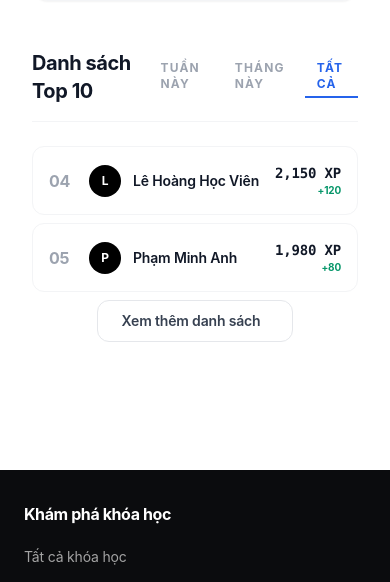
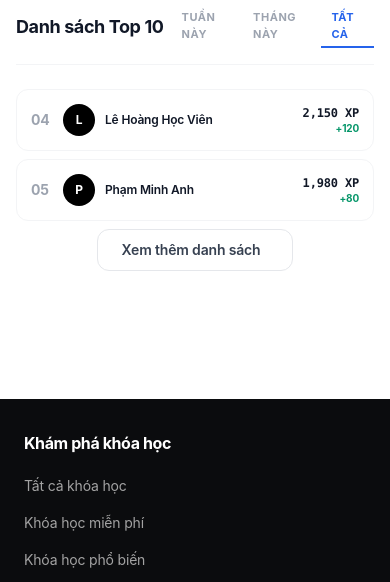
Before and after one commit to anh-66/online_elearning, a Laravel app: page /leaderboard in a window 390 px wide. Shown: the part 1264-1846 px from the top of the page. Run offline with Laravel 12, Linux system fonts and the light colour scheme; data comes from the database, SQL or seed files in the repository; data that the repository does not hold is empty; style sheets or scripts are compiled from the project's sources; parts of the project's set-up code (start-up, migrations or seed data) failed here and were passed over; some libraries are stand-ins or nearby versions; some web fonts are replaced.

Commit message:
toi_uu_di_dong

```diff
--- a/resources/views/leaderboard/index.blade.php
+++ b/resources/views/leaderboard/index.blade.php
@@ -54,21 +54,21 @@
 <div class="min-h-screen bg-white dark:bg-[#0d1117] text-[#111827] dark:text-neutral-100 flex flex-col">
     <main class="flex-1 overflow-y-auto pb-20">
         <!-- Title Section -->
-        <section class="max-w-6xl mx-auto px-8 pt-12 pb-8 text-center">
-            <h1 class="text-4xl font-bold mb-4 tracking-tight text-gray-900 dark:text-white">
+        <section class="max-w-6xl mx-auto px-4 sm:px-8 pt-8 sm:pt-12 pb-6 sm:pb-8 text-center">
+            <h1 class="text-3xl sm:text-4xl font-bold mb-3 sm:mb-4 tracking-tight text-gray-900 dark:text-white">
                 Bảng Xếp Hạng Điểm Tích Lũy
             </h1>
-            <p class="text-gray-500 dark:text-gray-400 max-w-2xl mx-auto text-sm sm:text-base leading-relaxed">
+            <p class="text-gray-500 dark:text-gray-400 max-w-2xl mx-auto text-sm sm:text-base leading-relaxed px-2">
                 Vinh danh những người dùng tích cực nhất trong cộng đồng dựa trên điểm số hoạt động và đóng góp thực tế.
             </p>
         </section>
 
         <!-- Stepped Podium Top 3 -->
-        <section class="max-w-6xl mx-auto px-8 mb-16 pt-6">
-            <div class="flex flex-col md:flex-row items-end justify-center gap-6 md:gap-0">
+        <section class="max-w-6xl mx-auto px-4 sm:px-8 mb-12 sm:mb-16 pt-4 sm:pt-6">
+            <div class="flex flex-col md:flex-row items-center md:items-end justify-center gap-10 md:gap-0">
                 <!-- RANK 2: BẠC (SILVER) - Khung Rank 2 -->
-                <div class="w-full md:w-1/3 order-2 md:order-1">
-                    <div class="bg-white dark:bg-neutral-900 border border-gray-100 dark:border-neutral-800 rounded-2xl p-6 text-center shadow-sm relative z-10 transform translate-y-4 md:translate-y-8">
+                <div class="w-full max-w-sm md:max-w-none md:w-1/3 order-2 md:order-1">
+                    <div class="bg-white dark:bg-neutral-900 border border-gray-100 dark:border-neutral-800 rounded-2xl p-6 text-center shadow-sm relative z-10 transform translate-y-0 md:translate-y-8">
                         <div class="absolute -top-8 left-1/2 -translate-x-1/2 w-12 h-12 text-white rounded-full flex items-center justify-center font-bold border-4 border-white dark:border-neutral-900 shadow-md z-30"
                              style="background-color: #C0C0C0;">
                             2
@@ -99,8 +99,8 @@
                 </div>
 
                 <!-- RANK 1: VÀNG (GOLD) - Khung Rank 3 Kim Cương (Cao nhất) -->
-                <div class="w-full md:w-1/3 order-1 md:order-2 px-2">
-                    <div class="bg-white dark:bg-neutral-900 border-2 border-blue-600 rounded-2xl p-8 text-center shadow-xl relative z-20">
+                <div class="w-full max-w-sm md:max-w-none md:w-1/3 order-1 md:order-2 px-0 md:px-2">
+                    <div class="bg-white dark:bg-neutral-900 border-2 border-blue-600 rounded-2xl p-6 sm:p-8 text-center shadow-xl relative z-20">
                         <div class="absolute -top-10 left-1/2 -translate-x-1/2 w-16 h-16 text-white rounded-full flex items-center justify-center font-extrabold text-2xl border-4 border-white dark:border-neutral-900 shadow-lg z-30"
                              style="background-color: #FFD700;">
                             1
@@ -131,8 +131,8 @@
                 </div>
 
                 <!-- RANK 3: ĐỒNG (BRONZE) - Khung Rank 1 Sắt (Thấp nhất) -->
-                <div class="w-full md:w-1/3 order-3 md:order-3">
-                    <div class="bg-white dark:bg-neutral-900 border border-gray-100 dark:border-neutral-800 rounded-2xl p-6 text-center shadow-sm relative z-10 transform translate-y-4 md:translate-y-8">
+                <div class="w-full max-w-sm md:max-w-none md:w-1/3 order-3 md:order-3">
+                    <div class="bg-white dark:bg-neutral-900 border border-gray-100 dark:border-neutral-800 rounded-2xl p-6 text-center shadow-sm relative z-10 transform translate-y-0 md:translate-y-8">
                         <div class="absolute -top-8 left-1/2 -translate-x-1/2 w-12 h-12 text-white rounded-full flex items-center justify-center font-bold border-4 border-white dark:border-neutral-900 shadow-md z-30"
                              style="background-color: #CD7F32;">
                             3
@@ -165,22 +165,22 @@
         </section>
 
         <!-- Danh sách Top 10 -->
-        <section class="max-w-4xl mx-auto px-8" x-data="{ expanded: false }">
-            <div class="flex items-center justify-between mb-6 pb-4 border-b border-gray-100 dark:border-neutral-800">
-                <h2 class="font-bold text-xl text-gray-900 dark:text-white">
+        <section class="max-w-4xl mx-auto px-4 sm:px-8" x-data="{ expanded: false }">
+            <div class="flex items-center justify-between mb-6 pb-4 border-b border-gray-100 dark:border-neutral-800 gap-2">
+                <h2 class="font-bold text-lg sm:text-xl text-gray-900 dark:text-white shrink-0">
                     Danh sách Top 10
                 </h2>
-                <div class="flex gap-2">
+                <div class="flex gap-1 sm:gap-2">
                     <a href="{{ route('leaderboard.index', ['timeframe' => 'week']) }}"
-                       class="text-xs font-bold uppercase tracking-widest px-3 py-1 transition-colors {{ $timeframe === 'week' ? 'text-blue-600 border-b-2 border-blue-600' : 'text-gray-400 hover:text-black dark:hover:text-white' }}">
+                       class="text-[11px] sm:text-xs font-bold uppercase tracking-wider sm:tracking-widest px-2.5 sm:px-3 py-1 transition-colors {{ $timeframe === 'week' ? 'text-blue-600 border-b-2 border-blue-600' : 'text-gray-400 hover:text-black dark:hover:text-white' }}">
                         Tuần này
                     </a>
                     <a href="{{ route('leaderboard.index', ['timeframe' => 'month']) }}"
-                       class="text-xs font-bold uppercase tracking-widest px-3 py-1 transition-colors {{ $timeframe === 'month' ? 'text-blue-600 border-b-2 border-blue-600' : 'text-gray-400 hover:text-black dark:hover:text-white' }}">
+                       class="text-[11px] sm:text-xs font-bold uppercase tracking-wider sm:tracking-widest px-2.5 sm:px-3 py-1 transition-colors {{ $timeframe === 'month' ? 'text-blue-600 border-b-2 border-blue-600' : 'text-gray-400 hover:text-black dark:hover:text-white' }}">
                         Tháng này
                     </a>
                     <a href="{{ route('leaderboard.index', ['timeframe' => 'all']) }}"
-                       class="text-xs font-bold uppercase tracking-widest px-3 py-1 transition-colors {{ $timeframe === 'all' ? 'text-blue-600 border-b-2 border-blue-600' : 'text-gray-400 hover:text-black dark:hover:text-white' }}">
+                       class="text-[11px] sm:text-xs font-bold uppercase tracking-wider sm:tracking-widest px-2.5 sm:px-3 py-1 transition-colors {{ $timeframe === 'all' ? 'text-blue-600 border-b-2 border-blue-600' : 'text-gray-400 hover:text-black dark:hover:text-white' }}">
                         Tất cả
                     </a>
                 </div>
@@ -197,9 +197,9 @@
                              x-transition:enter="transition ease-out duration-150"
                              x-transition:enter-start="opacity-0 -translate-y-1"
                              x-transition:enter-end="opacity-100 translate-y-0"
-                             class="flex items-center p-4 bg-white dark:bg-neutral-900 border border-gray-100 dark:border-neutral-800 rounded-xl hover:shadow-sm transition-shadow group">
-                            <div class="w-10 font-bold text-gray-400">{{ $formattedRank }}</div>
-                            <div class="flex-1 flex items-center gap-3 min-w-0">
+                             class="flex items-center p-3.5 sm:p-4 bg-white dark:bg-neutral-900 border border-gray-100 dark:border-neutral-800 rounded-xl hover:shadow-sm transition-shadow group">
+                            <div class="w-8 sm:w-10 font-bold text-gray-400 text-sm sm:text-base">{{ $formattedRank }}</div>
+                            <div class="flex-1 flex items-center gap-2.5 sm:gap-3 min-w-0">
                                 <div class="w-8 h-8 rounded-full bg-black text-white flex items-center justify-center overflow-hidden shrink-0 shadow-xs select-none">
                                     @if($student->avatar_url)
                                         <img src="{{ $student->avatar_url }}" referrerpolicy="no-referrer" alt="{{ $student->name }}" class="w-full h-full object-cover" onerror="this.style.display='none'; this.nextElementSibling.classList.remove('hidden')">
@@ -208,12 +208,12 @@
                                         <span class="font-bold text-xs">{{ $student->initialLetter() }}</span>
                                     @endif
                                 </div>
-                                <div class="text-sm font-semibold text-gray-900 dark:text-white truncate">
+                                <div class="text-xs sm:text-sm font-semibold text-gray-900 dark:text-white truncate">
                                     {{ $student->name }}
                                 </div>
                             </div>
                             <div class="text-right shrink-0">
-                                <div class="text-sm font-mono font-bold text-gray-900 dark:text-white">{{ number_format($student->total_exp) }} XP</div>
+                                <div class="text-xs sm:text-sm font-mono font-bold text-gray-900 dark:text-white">{{ number_format($student->total_exp) }} XP</div>
                                 <div class="text-[10px] text-emerald-600 font-bold uppercase">+50</div>
                             </div>
                         </div>
@@ -247,18 +247,18 @@
                              x-transition:enter="transition ease-out duration-150"
                              x-transition:enter-start="opacity-0 -translate-y-1"
                              x-transition:enter-end="opacity-100 translate-y-0"
-                             class="flex items-center p-4 bg-white dark:bg-neutral-900 border border-gray-100 dark:border-neutral-800 rounded-xl hover:shadow-sm transition-shadow group">
-                            <div class="w-10 font-bold text-gray-400">{{ $item['rank'] }}</div>
-                            <div class="flex-1 flex items-center gap-3 min-w-0">
+                             class="flex items-center p-3.5 sm:p-4 bg-white dark:bg-neutral-900 border border-gray-100 dark:border-neutral-800 rounded-xl hover:shadow-sm transition-shadow group">
+                            <div class="w-8 sm:w-10 font-bold text-gray-400 text-sm sm:text-base">{{ $item['rank'] }}</div>
+                            <div class="flex-1 flex items-center gap-2.5 sm:gap-3 min-w-0">
                                 <div class="w-8 h-8 rounded-full bg-black text-white flex items-center justify-center overflow-hidden shrink-0 shadow-xs select-none">
                                     <span class="text-xs font-bold">{{ mb_substr($item['name'], 0, 1) }}</span>
                                 </div>
-                                <div class="text-sm font-semibold text-gray-900 dark:text-white truncate">
+                                <div class="text-xs sm:text-sm font-semibold text-gray-900 dark:text-white truncate">
                                     {{ $item['name'] }}
                                 </div>
                             </div>
                             <div class="text-right shrink-0">
-                                <div class="text-sm font-mono font-bold text-gray-900 dark:text-white">{{ $item['exp'] }} XP</div>
+                                <div class="text-xs sm:text-sm font-mono font-bold text-gray-900 dark:text-white">{{ $item['exp'] }} XP</div>
                                 <div class="text-[10px] {{ $item['color'] }} font-bold uppercase">{{ $item['diff'] }}</div>
                             </div>
                         </div>
```
